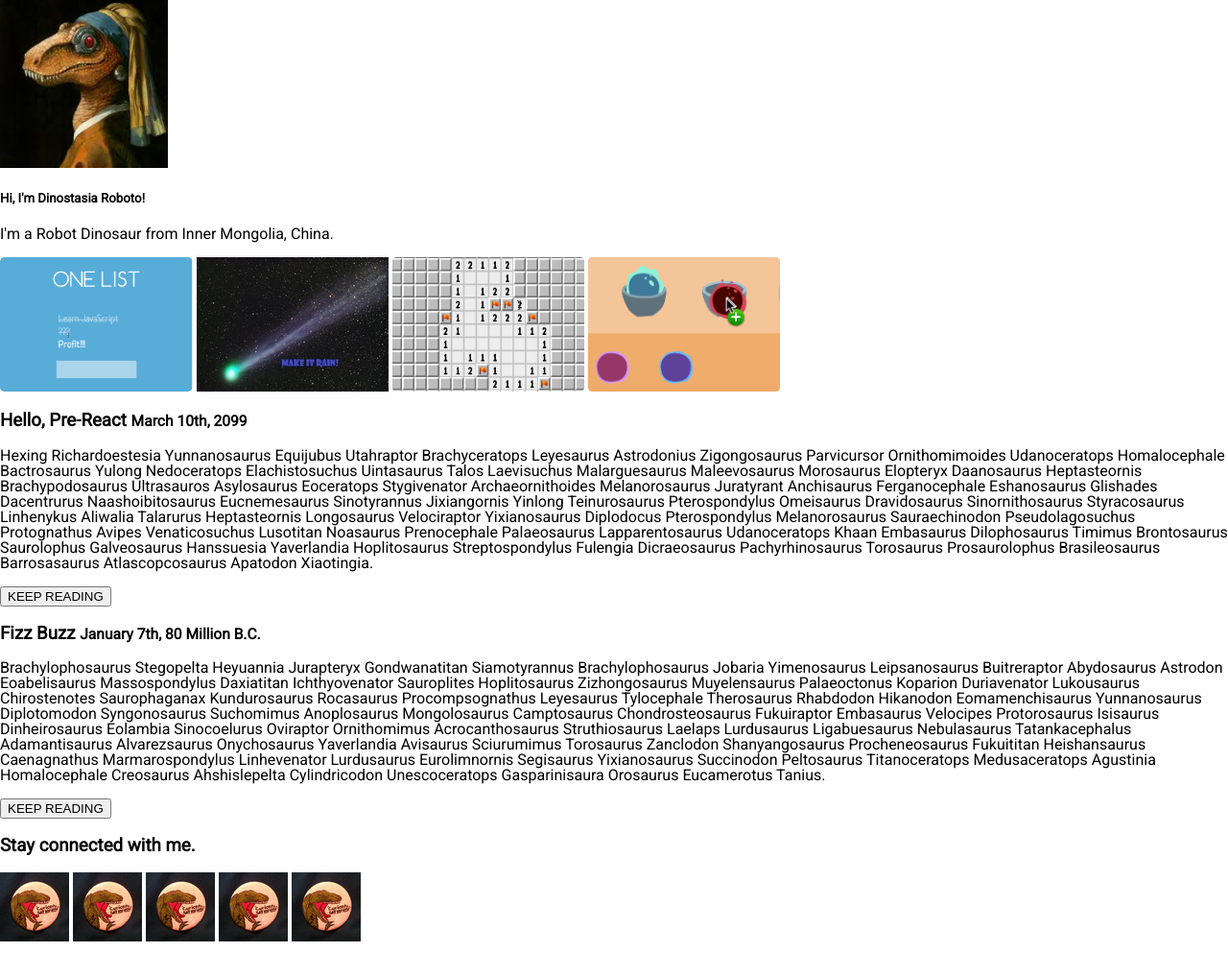
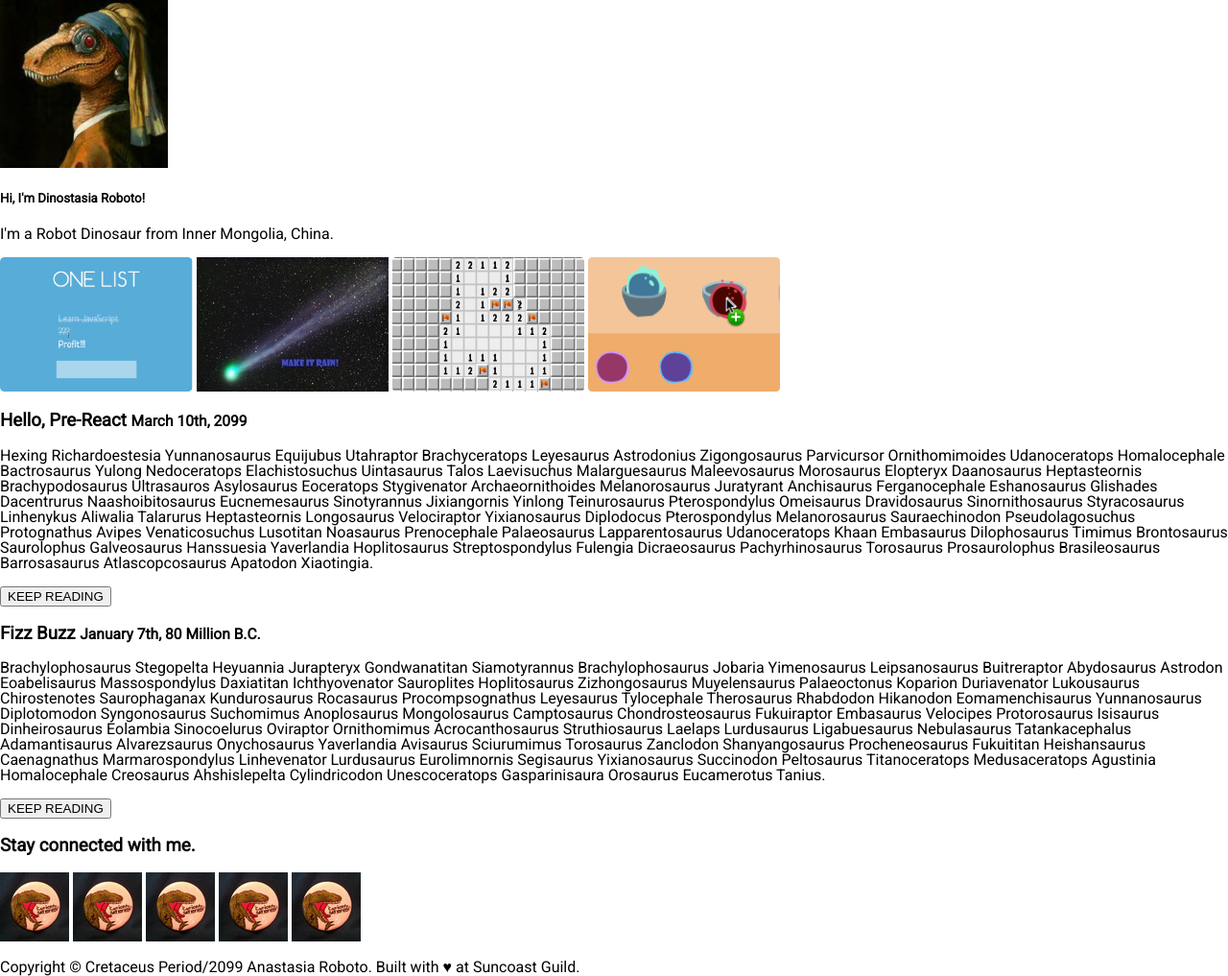
Before and after one commit to tirzahmorrison/portfolio-work, a website: page public/index.html in a window 1280 px wide. Shown: the whole page at 96% size. Before the commit the page ends 985 px from the top, so only its background shows below. Drawn offline with Linux system fonts and the light colour scheme.

Commit message:
donewith html

```diff
--- a/public/index.html
+++ b/public/index.html
@@ -92,7 +92,16 @@
 
     </section>
 
+<section class="footer">
 
+<footer id="footer">
+  <div id="copyright">
+    <p>Copyright &copy; Cretaceus Period/2099 Anastasia Roboto. Built with &hearts; at Suncoast Guild.</p>
+  </div>
+
+
+</footer>
+</section>
 
 
   </section>
```
